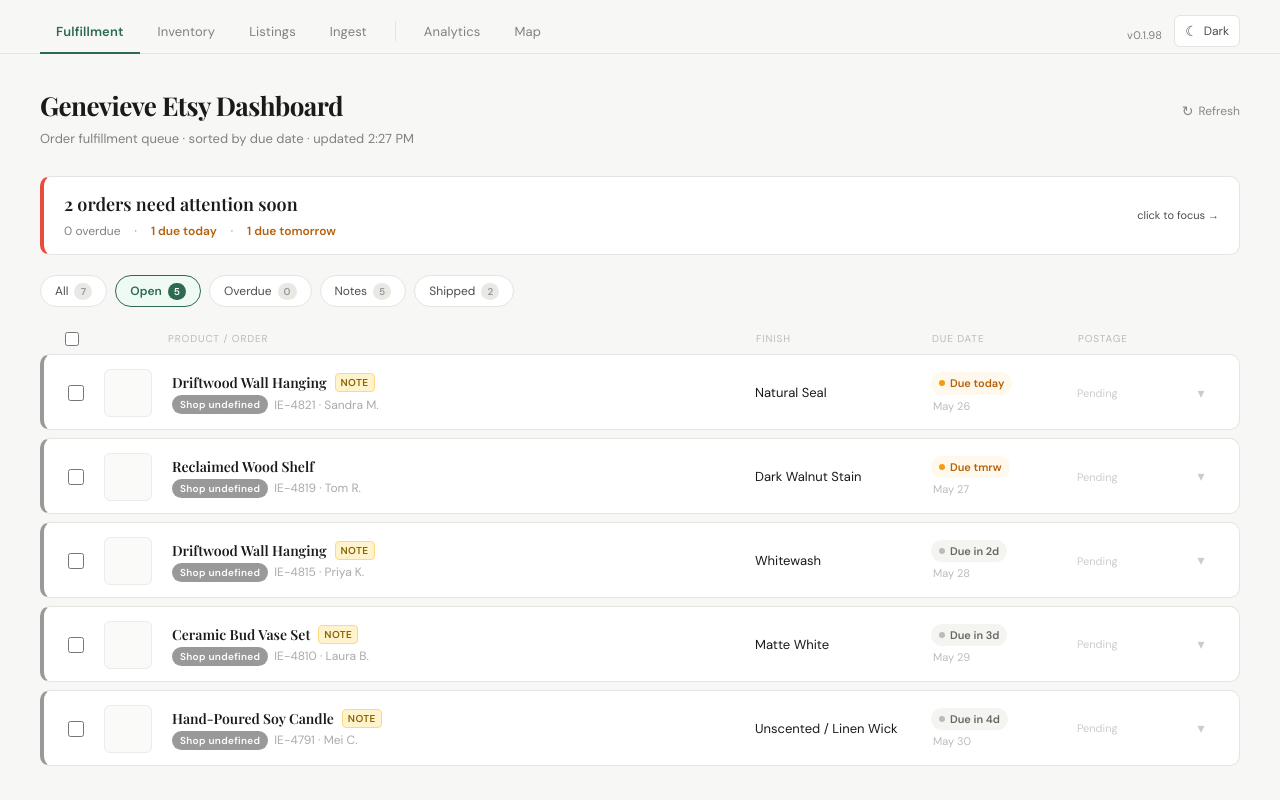
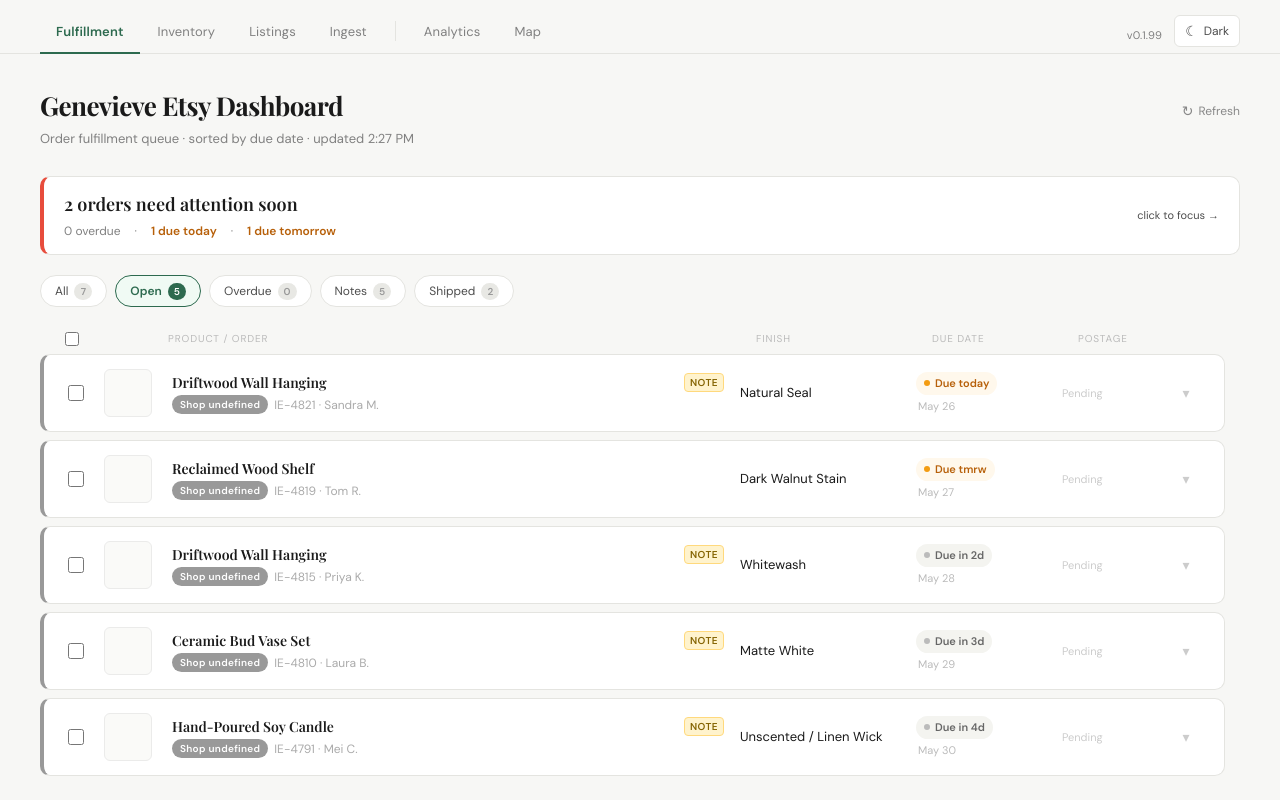
Before and after one commit to Glenn-castshadow/Inspired_E_daskboard, a React (Vite) app: page / in a window 1280 px wide. Built offline with nearby package versions, Linux system fonts and the light colour scheme.

Commit message:
fix(fulfillment): constrain order list scrolling

```diff
--- a/package.json
+++ b/package.json
@@ -1,7 +1,7 @@
 {
   "name": "etsy-dashboard",
   "private": true,
-  "version": "0.1.98",
+  "version": "0.1.99",
   "type": "module",
   "scripts": {
     "dev": "vite",
--- a/src-tauri/tauri.conf.json
+++ b/src-tauri/tauri.conf.json
@@ -1,7 +1,7 @@
 {
   "$schema": "../node_modules/@tauri-apps/cli/config.schema.json",
   "productName": "etsy-dashboard",
-  "version": "0.1.98",
+  "version": "0.1.99",
   "identifier": "com.castshadow.etsy-dashboard",
   "build": {
     "frontendDist": "../dist",
--- a/src/App.jsx
+++ b/src/App.jsx
@@ -267,7 +267,14 @@ export default function App() {
   const isDark = theme === "dark";
 
   return (
-    <div style={{ height: "100vh", overflowY: "hidden", background: "var(--bg-canvas)", color: "var(--text)" }}>
+    <div style={{
+      height: "100vh",
+      display: "flex",
+      flexDirection: "column",
+      overflow: "hidden",
+      background: "var(--bg-canvas)",
+      color: "var(--text)",
+    }}>
       {/* Tab bar */}
       <div style={{
         display: "flex",
@@ -276,6 +283,7 @@ export default function App() {
         padding: "14px 40px 0",
         borderBottom: "1px solid var(--border)",
         background: "var(--bg-canvas)",
+        flexShrink: 0,
         position: "sticky",
         top: 0,
         zIndex: 10,
@@ -374,7 +382,7 @@ export default function App() {
       </div>
 
       {/* Active view */}
-      {activeTab === "fulfillment" && <FulfillmentView theme={theme} orders={orders} loading={ordersLoading} error={ordersError} lastUpdated={lastUpdated} onRefresh={() => { loadOpenOrders(); loadOrders(true); }} categoryBlankSizes={categoryBlankSizes} />}
+      {activeTab === "fulfillment" && <div style={{ flex: 1, minHeight: 0, overflow: "hidden" }}><FulfillmentView theme={theme} orders={orders} loading={ordersLoading} error={ordersError} lastUpdated={lastUpdated} onRefresh={() => { loadOpenOrders(); loadOrders(true); }} categoryBlankSizes={categoryBlankSizes} /></div>}
       {activeTab === "analytics"   && <EtsyDashboard theme={theme} orders={orders} loading={ordersLoading} error={ordersError} lastUpdated={lastUpdated} onRefresh={() => loadOrders(true)} />}
       {activeTab === "inventory"   && <InventoryTab />}
       {activeTab === "catalog"     && <CatalogTab activeListingSync={listingSync} />}
--- a/src/fulfillment-view.jsx
+++ b/src/fulfillment-view.jsx
@@ -327,6 +327,7 @@ function OrderRow({ order, family, offcutMatches, expanded, onToggle, trackingEn
       borderLeft: `4px solid ${shop.color}`,
       borderRadius: 10,
       overflow: "hidden",
+      flexShrink: 0,
       opacity: isShipped ? 0.72 : 1,
       transition: "box-shadow 0.15s",
     }}>
@@ -335,7 +336,7 @@ function OrderRow({ order, family, offcutMatches, expanded, onToggle, trackingEn
         onClick={onToggle}
         style={{
           display: "grid",
-          gridTemplateColumns: "24px 52px 1fr 160px 130px 90px 36px",
+          gridTemplateColumns: "24px 52px minmax(0, 1fr) 160px 130px 90px 36px",
           alignItems: "center",
           gap: 16,
           padding: "14px 20px",
@@ -374,14 +375,20 @@ function OrderRow({ order, family, offcutMatches, expanded, onToggle, trackingEn
         </div>
 
         {/* Product + buyer */}
-        <div>
-          <div style={{ display: "flex", alignItems: "center", gap: 8 }}>
+        <div style={{ minWidth: 0, overflow: "hidden" }}>
+          <div style={{ display: "flex", alignItems: "center", gap: 8, minWidth: 0 }}>
             <span style={{
               fontFamily: "'Playfair Display', serif",
               fontSize: 14,
               fontWeight: 600,
               color: isShipped ? "var(--text-faint)" : "var(--text)",
-            }}>
+              display: "block",
+              flex: "1 1 auto",
+              minWidth: 0,
+              overflow: "hidden",
+              textOverflow: "ellipsis",
+              whiteSpace: "nowrap",
+            }} title={decodeHtml(order.product_name)}>
               {decodeHtml(order.product_name)}
             </span>
             {hasInstructions && !isShipped && (
@@ -398,7 +405,7 @@ function OrderRow({ order, family, offcutMatches, expanded, onToggle, trackingEn
               }}>NOTE</span>
             )}
           </div>
-          <div style={{ display: "flex", alignItems: "center", gap: 6, marginTop: 2 }}>
+          <div style={{ display: "flex", alignItems: "center", gap: 6, marginTop: 2, minWidth: 0, overflow: "hidden" }}>
             <span style={{
               fontSize: 10, fontFamily: "'DM Sans', sans-serif", fontWeight: 600,
               color: "#fff", background: shop.color,
@@ -409,14 +416,30 @@ function OrderRow({ order, family, offcutMatches, expanded, onToggle, trackingEn
             </span>
             <FamilyBadge family={family} dim={isShipped} />
             <OffcutBadge matches={offcutMatches} />
-            <span style={{ fontSize: 12, color: "#aaa", fontFamily: "'DM Sans', sans-serif" }}>
+            <span style={{
+              fontSize: 12,
+              color: "#aaa",
+              fontFamily: "'DM Sans', sans-serif",
+              minWidth: 0,
+              overflow: "hidden",
+              textOverflow: "ellipsis",
+              whiteSpace: "nowrap",
+            }}>
               {order.id} · {decodeHtml(order.buyer)}
             </span>
           </div>
         </div>
 
         {/* Finish */}
-        <div style={{ fontFamily: "'DM Sans', sans-serif", fontSize: 13, color: isShipped ? "var(--text-faint)" : "var(--text)" }}>
+        <div style={{
+          fontFamily: "'DM Sans', sans-serif",
+          fontSize: 13,
+          color: isShipped ? "var(--text-faint)" : "var(--text)",
+          minWidth: 0,
+          overflow: "hidden",
+          textOverflow: "ellipsis",
+          whiteSpace: "nowrap",
+        }} title={decodeHtml(order.finish)}>
           {decodeHtml(order.finish)}
         </div>
 
@@ -776,7 +799,8 @@ export default function FulfillmentView({ theme = "light", orders = [], loading
 
   return (
     <div style={{
-      height: "calc(100vh - 48px)",
+      height: "100%",
+      minHeight: 0,
       display: "flex", flexDirection: "column", overflow: "hidden",
       background: "var(--bg-canvas)",
       padding: "32px 40px 0",
@@ -784,7 +808,7 @@ export default function FulfillmentView({ theme = "light", orders = [], loading
       color: "var(--text)",
     }}>
       {/* Header */}
-      <div style={{ marginBottom: 28 }}>
+      <div style={{ marginBottom: 28, flexShrink: 0 }}>
         <div style={{ display: "flex", alignItems: "baseline", justifyContent: "space-between" }}>
           <div style={{ fontFamily: "'Playfair Display', serif", fontSize: 26, fontWeight: 700, color: "var(--text)", letterSpacing: "-0.02em" }}>
             Genevieve Etsy Dashboard
@@ -831,6 +855,7 @@ export default function FulfillmentView({ theme = "light", orders = [], loading
             justifyContent: "space-between",
             cursor: todayUrgentTotal > 0 ? "pointer" : "default",
             transition: "border-color 0.15s",
+            flexShrink: 0,
           }}
         >
           <div>
@@ -870,7 +895,7 @@ export default function FulfillmentView({ theme = "light", orders = [], loading
       )}
 
       {/* Filter pills */}
-      <div style={{ display: "flex", gap: 8, marginBottom: 24 }}>
+      <div style={{ display: "flex", gap: 8, marginBottom: 24, flexShrink: 0 }}>
         {filters.map(f => (
           <button key={f.key} onClick={() => setFilter(f.key)} style={{
             padding: "6px 14px",
@@ -918,11 +943,12 @@ export default function FulfillmentView({ theme = "light", orders = [], loading
       {/* Column headers */}
       <div style={{
         display: "grid",
-        gridTemplateColumns: "24px 52px 1fr 160px 130px 90px 36px",
+        gridTemplateColumns: "24px 52px minmax(0, 1fr) 160px 130px 90px 36px",
         gap: 16,
         padding: "0 20px",
         marginBottom: 8,
         alignItems: "center",
+        flexShrink: 0,
       }}>
         <div style={{ display: "flex", alignItems: "center", justifyContent: "center" }}>
           <input
@@ -948,7 +974,17 @@ export default function FulfillmentView({ theme = "light", orders = [], loading
       </div>
 
       {/* Order rows — scrolls independently */}
-      <div style={{ flex: 1, minHeight: 0, overflowY: "auto", paddingBottom: 40, display: "flex", flexDirection: "column", gap: 8 }}>
+      <div style={{
+        flex: 1,
+        minHeight: 0,
+        overflowY: "auto",
+        overscrollBehavior: "contain",
+        scrollbarGutter: "stable",
+        paddingBottom: 40,
+        display: "flex",
+        flexDirection: "column",
+        gap: 8,
+      }}>
         {loading && orders.length === 0 && (
           <div style={{ textAlign: "center", padding: "48px 0", fontFamily: "'DM Sans', sans-serif" }}>
             <div style={{ fontSize: 24, marginBottom: 12, display: "inline-block", animation: "spin 1s linear infinite", color: "var(--text-faint)" }}>↻</div>
```
Also changed, not shown: 2 other files (tests, documents, lock files or other folders).
